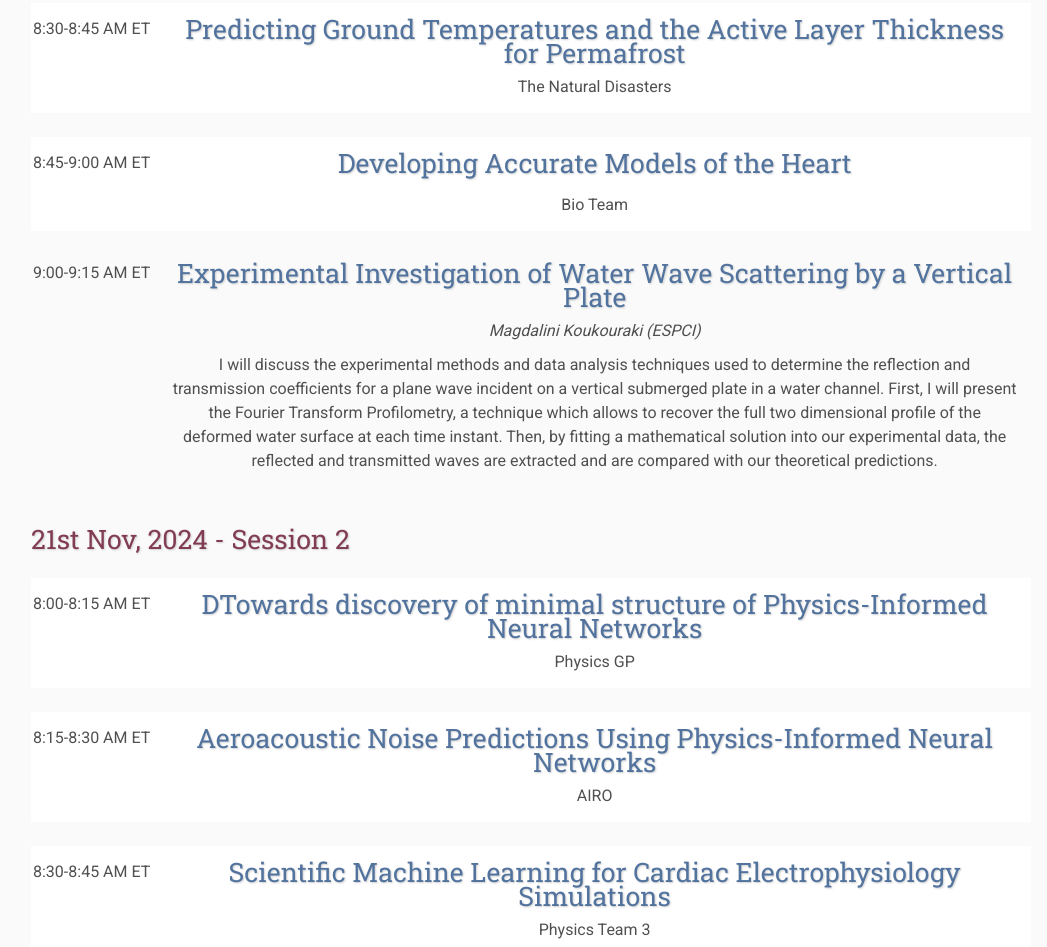
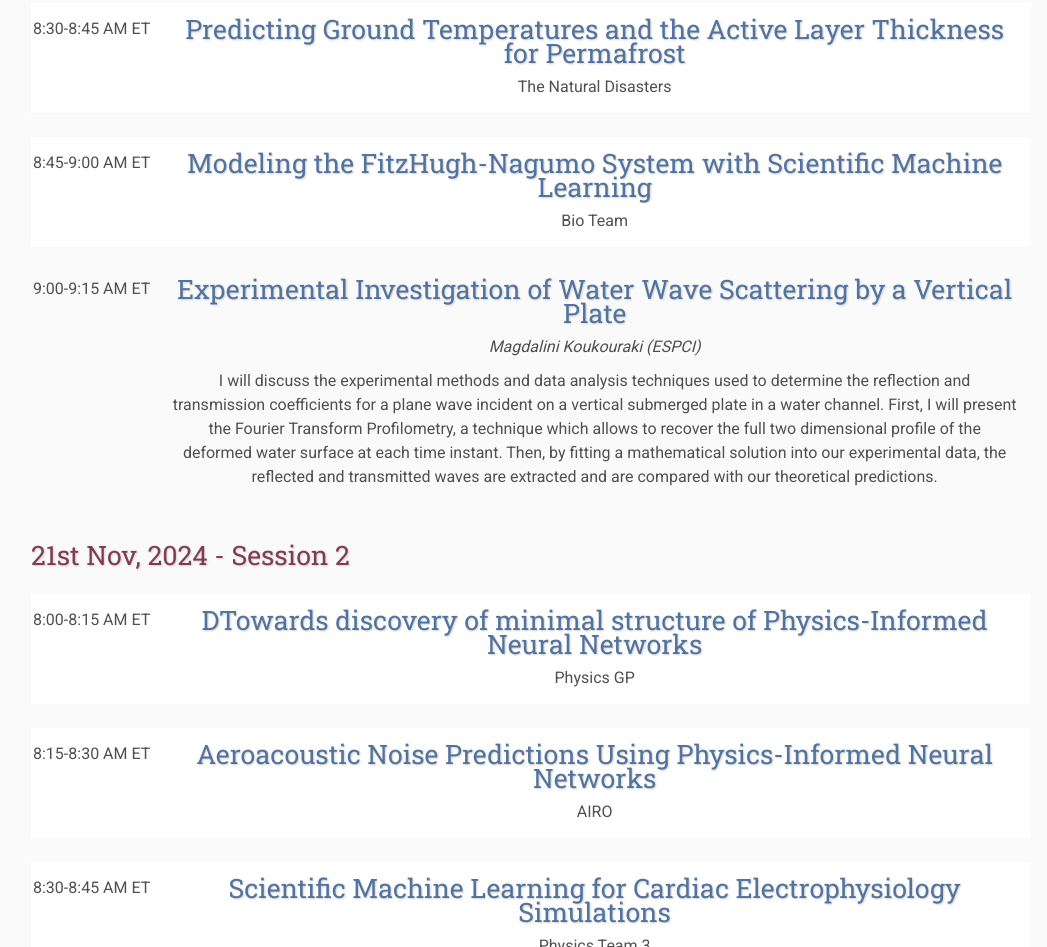
Before and after one commit to sciml-symposium/sciml-symposium-2024.github.io, a plain HTML site: page program/index.html in a window 1280 px wide. Shown: the part 884-1831 px from the top of the page, without its empty margins (109-1156 px from the left). Drawn offline with nearby package versions, Linux system fonts and the light colour scheme; some packages are replaced by stand-ins of ours; files that its build step writes are made by us from their sources.

Commit message:
Update index.html
update talk info

```diff
--- a/program/index.html
+++ b/program/index.html
@@ -100,7 +100,7 @@
             8:45-9:00 AM ET
         </td>
         <td class="title-special">
-            Developing Accurate Models of the Heart
+            Modeling the FitzHugh-Nagumo System with Scientific Machine Learning
         </td>
     </tr>
     <tr>
```
